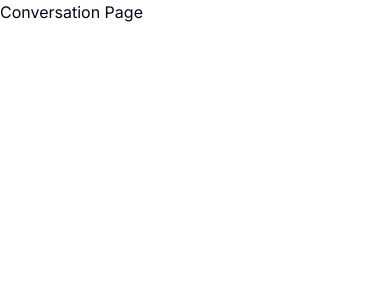
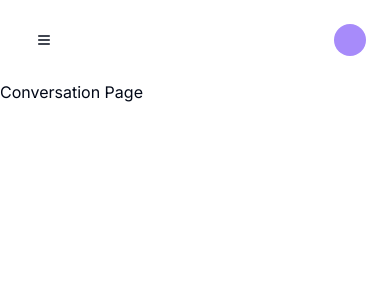
Before and after one commit to liuhoom/ai-clone, a Next.js app: page /conversation in a window 390 px wide. Shown: the top 300 px of the page. Built offline with nearby package versions, Linux system fonts and the light colour scheme.

Commit message:
chore: add navbar

```diff
--- a/app/(dashboard)/layout.tsx
+++ b/app/(dashboard)/layout.tsx
@@ -1,5 +1,6 @@
 'use client'
 
+import { Navbar } from '@/components/navbar'
 import { Sidebar } from '@/components/sidebar'
 
 export default function ComponentName({
@@ -13,7 +14,10 @@ export default function ComponentName({
         <Sidebar />
       </div>
 
-      <div className='md:pl-72'>{children}</div>
+      <div className='md:pl-72'>
+        <Navbar />
+        {children}
+      </div>
     </div>
   )
 }
--- /dev/null
+++ b/components/mobile-sidebar.tsx
@@ -0,0 +1,22 @@
+'use client'
+
+import { Menu } from 'lucide-react'
+import { Sidebar } from '@/components/sidebar'
+import { Sheet, SheetContent, SheetTrigger } from './ui/sheet'
+import { Button } from '@/components/ui/button'
+
+export function MobileSidebar() {
+  return (
+    <Sheet>
+      <SheetTrigger asChild>
+        <Button variant='ghost' size='icon' className='md:hidden'>
+          <Menu />
+        </Button>
+      </SheetTrigger>
+
+      <SheetContent side='left' className='p-0 bg-gray-900'>
+        <Sidebar />
+      </SheetContent>
+    </Sheet>
+  )
+}
--- a/components/navbar.tsx
+++ b/components/navbar.tsx
@@ -0,0 +1,13 @@
+'use client'
+
+import { MobileSidebar } from './mobile-sidebar'
+
+export function Navbar() {
+  return (
+    <div className='flex items-center justify-between py-5 px-6'>
+      <MobileSidebar />
+
+      <div className='p-4 rounded-full bg-violet-400 cursor-pointer' />
+    </div>
+  )
+}
```
